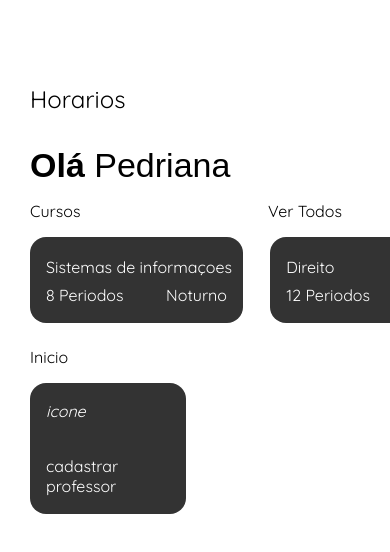
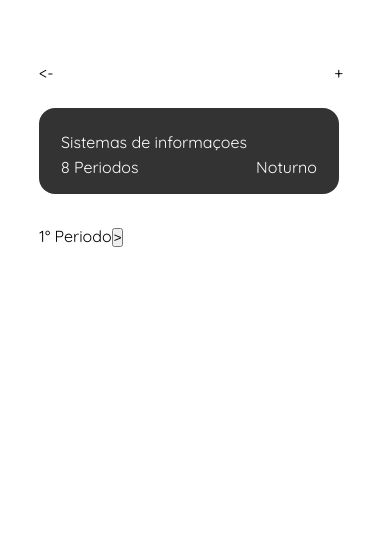
Before and after one commit to MatheusF99/login-screen, a React (Create React App) app: page / in a window 390 px wide. Shown: the top 552 px of the page. Built offline with nearby package versions, Linux system fonts and the light colour scheme.

Commit message:
mobile coursescreen first style

```diff
--- a/src/App.js
+++ b/src/App.js
@@ -1,4 +1,5 @@
 import './App.css'
+import CoursePage from './pages/CoursePage/CoursePage';
 import InitialPage from './pages/InitialPage/InitialPage';
 
 import LoginPage from "./pages/LoginPage/LoginPage";
@@ -8,7 +9,8 @@ function App() {
   return (
     <div className="App">
       {/* <LoginPage /> */}
-      <InitialPage />
+      {/* <InitialPage /> */}
+      <CoursePage />
     </div>
   );
 }
--- /dev/null
+++ b/src/pages/CoursePage/CoursePage.css
@@ -0,0 +1,55 @@
+.CoursePage{
+    width: 80vw;
+    height: 85vh;
+}
+
+.nav-bar{
+    display: flex;
+    justify-content: space-between;
+
+    width: 78vw;
+
+    margin-bottom: 25px;
+}
+
+.div-course{
+
+    width: 300px;
+    height: 86px;
+
+    padding: 24px 22px;
+
+    background: #333333;
+    border-radius: 16px;
+    color: #ffffff;
+
+    margin-bottom: 32px;
+
+}
+
+.data-course p{
+    margin-top: 20px;
+    margin-left: 16px;
+
+    display: flex;
+    justify-content: flex-start;
+    align-items: center;
+}
+
+.course-data{
+
+    display: flex;
+    justify-content: space-between;
+
+    margin-top: 5px;
+
+}
+
+.div-periods{
+    width: 300px;
+    height: 48px;
+}
+
+.period{
+
+}
--- /dev/null
+++ b/src/pages/CoursePage/CoursePage.js
@@ -0,0 +1,34 @@
+import React from 'react';
+
+import './CoursePage.css'
+
+// import { Container } from './styles';
+
+const CoursePage = () => {
+  return (
+      <div className="CoursePage">
+        <div className="nav-bar">
+            <a> &lt;- </a>
+            <a> + </a>
+        </div>
+
+        <div className="div-course">
+            <p>Sistemas de informaçoes</p>
+            <div className="course-data">
+              <span>8 Periodos</span>
+              <span>Noturno</span>
+            </div>
+        </div>
+
+        <div className="div-periods">
+            <div className="period">
+                <span>1° Periodo</span>
+                <button> &gt; </button>
+            </div>
+        </div>
+
+      </div>
+  );
+}
+
+export default CoursePage;
--- a/src/pages/InitialPage/InitialPage.js
+++ b/src/pages/InitialPage/InitialPage.js
@@ -3,14 +3,14 @@ import React from 'react';
 import './initialPage.css'
 // import { Container } from './styles';
 
-function InitialPage() {
+const InitialPage = () => {
   return (
     <div className="initial-div">
       <div className="div-title">
         <h2>Horarios</h2>
       </div>
 
-      <h1 className='text-hello'> <strong>Olá</strong>  Pedriana</h1>
+      <h1 className='text-hello'> <strong>Olá</strong>  Pedriana!</h1>
 
         <div className="title-courses">
           <p>Cursos</p>
```
Also changed, not shown: 1 other file (tests, documents, lock files or other folders).
